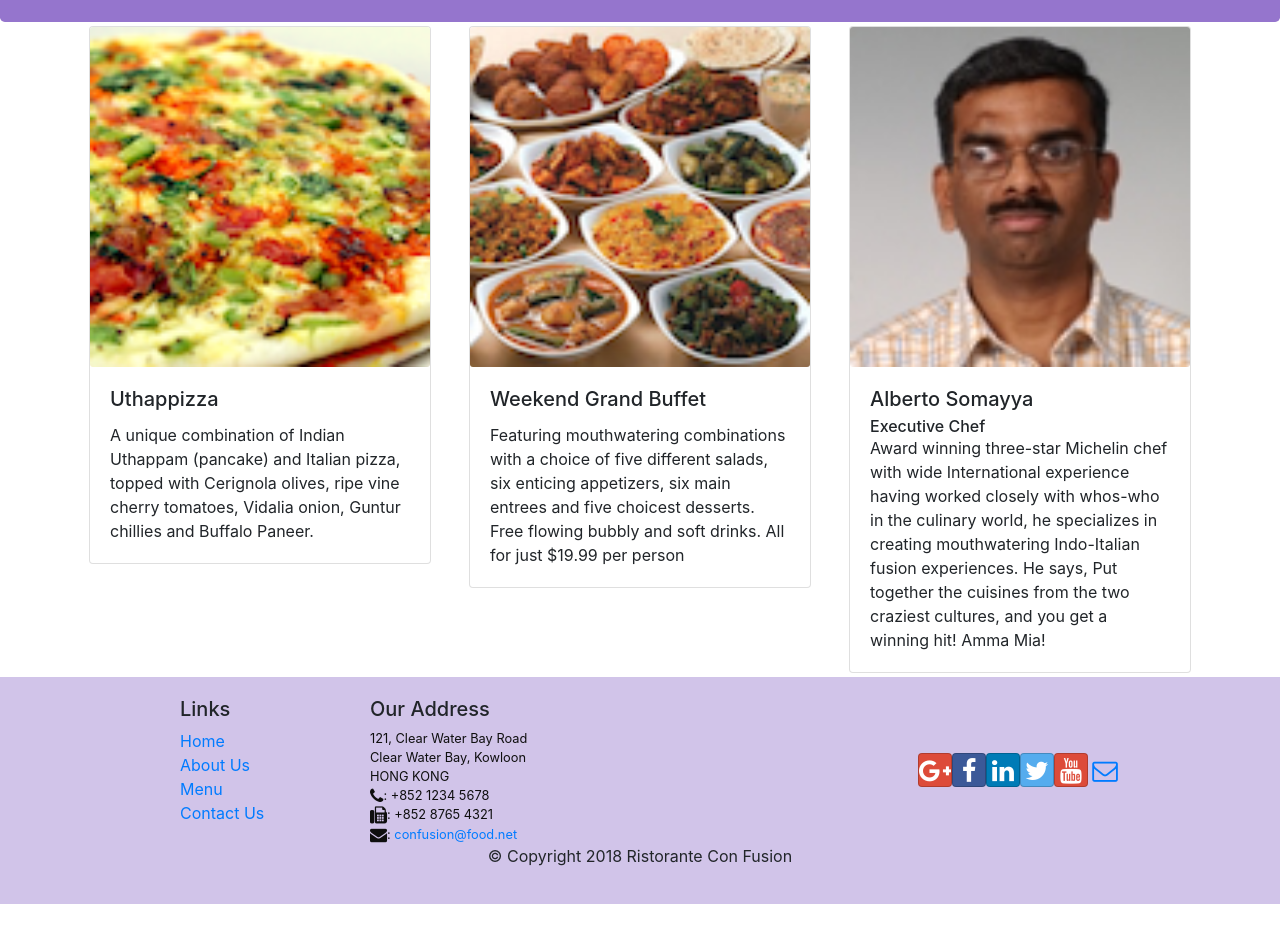
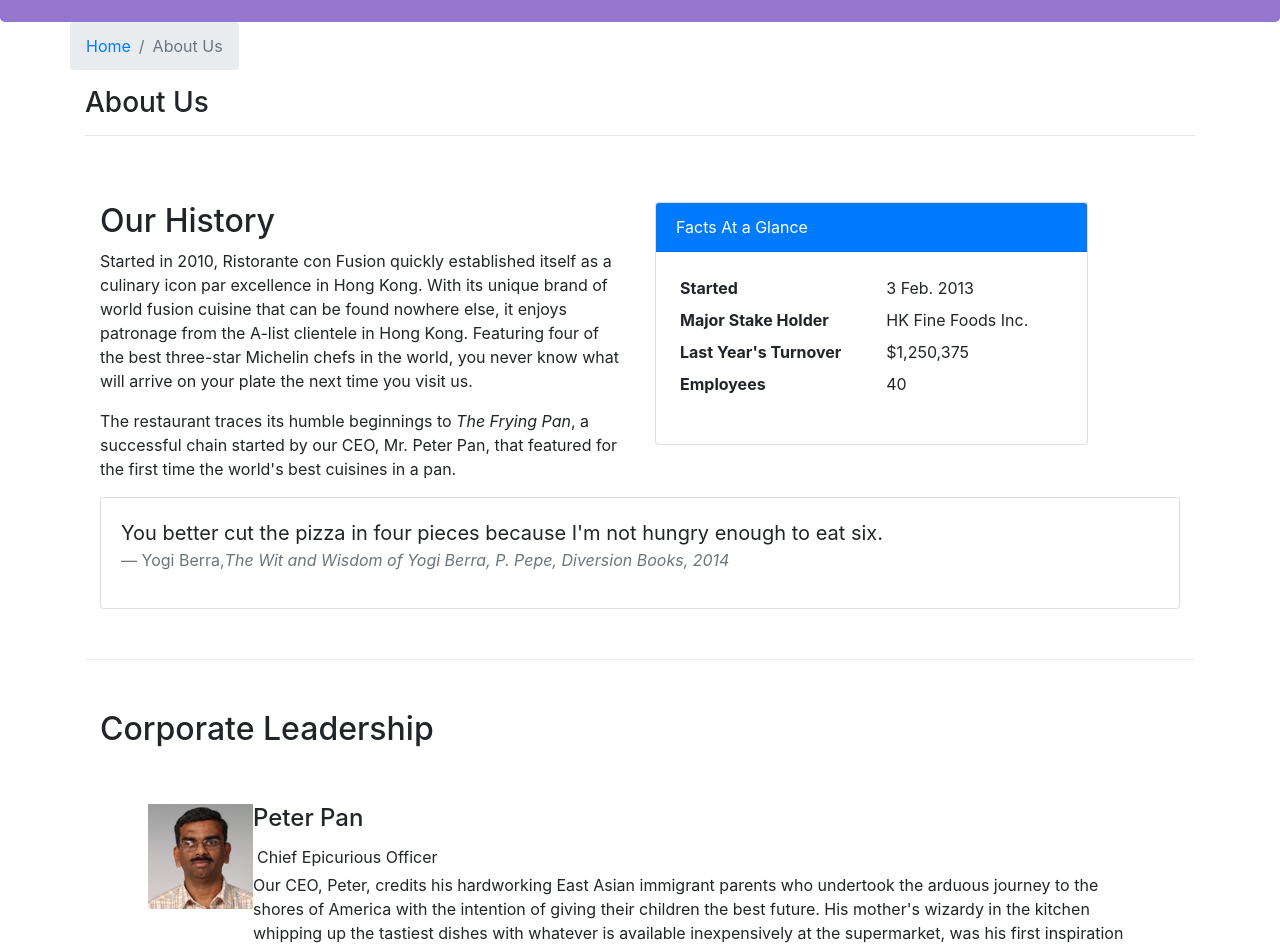
Before and after one commit to Tanveeshs/ReactConfusion, a React (Create React App) app: page /aboutus in a window 1280 px wide. Before the commit this address led to /home. Shown: the part 320-1268 px from the top of the page. Before the commit the page ends 1224 px from the top, so only its background shows below. Built offline with nearby package versions, Linux system fonts and the light colour scheme.

Commit message:
assignment3

```diff
--- /dev/null
+++ b/src/components/AboutComponent.js
@@ -0,0 +1,100 @@
+import React from 'react';
+import { Breadcrumb, BreadcrumbItem, Card, CardBody, CardHeader, Media } from 'reactstrap';
+import { Link } from 'react-router-dom';
+
+function RenderLeader({leader}) {
+    return (
+        <div className="row p-5">
+            <div className="col-12">
+                <Media>
+                    <Media left>
+                        <Media object src={leader.image}  alt={leader.name} />
+                    </Media>
+                    <Media body>
+                        <Media heading>
+                            {leader.name}
+                        </Media>
+                        <Media className="p-1">
+                            {leader.designation}
+                        </Media>
+
+                        {leader.description}
+                    </Media>
+                </Media>
+            </div>
+        </div>
+    );
+
+}
+
+function About(props) {
+
+    const leaders = props.leaders.map((leader) => {
+      return (
+          <RenderLeader leader={leader}/>
+      )
+    });
+
+    return(
+        <div className="container">
+            <div className="row">
+                <Breadcrumb>
+                    <BreadcrumbItem><Link to="/home">Home</Link></BreadcrumbItem>
+                    <BreadcrumbItem active>About Us</BreadcrumbItem>
+                </Breadcrumb>
+                <div className="col-12">
+                    <h3>About Us</h3>
+                    <hr />
+                </div>
+            </div>
+            <div className="row row-content">
+                <div className="col-12 col-md-6">
+                    <h2>Our History</h2>
+                    <p>Started in 2010, Ristorante con Fusion quickly established itself as a culinary icon par excellence in Hong Kong. With its unique brand of world fusion cuisine that can be found nowhere else, it enjoys patronage from the A-list clientele in Hong Kong.  Featuring four of the best three-star Michelin chefs in the world, you never know what will arrive on your plate the next time you visit us.</p>
+                    <p>The restaurant traces its humble beginnings to <em>The Frying Pan</em>, a successful chain started by our CEO, Mr. Peter Pan, that featured for the first time the world's best cuisines in a pan.</p>
+                </div>
+                <div className="col-12 col-md-5">
+                    <Card>
+                        <CardHeader className="bg-primary text-white">Facts At a Glance</CardHeader>
+                        <CardBody>
+                            <dl className="row p-1">
+                                <dt className="col-6">Started</dt>
+                                <dd className="col-6">3 Feb. 2013</dd>
+                                <dt className="col-6">Major Stake Holder</dt>
+                                <dd className="col-6">HK Fine Foods Inc.</dd>
+                                <dt className="col-6">Last Year's Turnover</dt>
+                                <dd className="col-6">$1,250,375</dd>
+                                <dt className="col-6">Employees</dt>
+                                <dd className="col-6">40</dd>
+                            </dl>
+                        </CardBody>
+                    </Card>
+                </div>
+                <div className="col-12">
+                    <Card>
+                        <CardBody className="bg-faded">
+                            <blockquote className="blockquote">
+                                <p className="mb-0">You better cut the pizza in four pieces because
+                                    I'm not hungry enough to eat six.</p>
+                                <footer className="blockquote-footer">Yogi Berra,
+                                    <cite title="Source Title">The Wit and Wisdom of Yogi Berra,
+                                        P. Pepe, Diversion Books, 2014</cite>
+                                </footer>
+                            </blockquote>
+                        </CardBody>
+                    </Card>
+                </div>
+            </div>
+            <div className="row row-content">
+                <div className="col-12">
+                    <h2>Corporate Leadership</h2>
+                </div>
+                <div className="col-12">
+                    {leaders}
+                </div>
+            </div>
+        </div>
+    );
+}
+
+export default About;
--- a/src/components/MainComponent.js
+++ b/src/components/MainComponent.js
@@ -10,6 +10,7 @@ import {LEADERS} from "../shared/leaders";
 import {PROMOTIONS} from "../shared/promotions";
 import { Switch,Route,Redirect } from "react-router-dom";
 import Dishdetail from "./DishdetailComponent";
+import About from "./AboutComponent";
 
 
 class Main extends Component{
@@ -49,6 +50,7 @@ class Main extends Component{
                     <Route exact path="/menu" component={()=> <Menu dishes={this.state.dishes}/> } />
                     <Route path="/menu/:dishId" component={DishWithID} />
                     <Route exact path="/contactus" component={Contact} />
+                    <Route exact path="/aboutus" component={()=><About leaders={this.state.leaders} /> } />
                     <Redirect to="/home"/>
                 </Switch>
                 <Footer/>
--- a/src/components/MenuComponent.js
+++ b/src/components/MenuComponent.js
@@ -2,7 +2,7 @@ import React  from 'react';
 import {Card, CardImg, CardImgOverlay, CardTitle,Breadcrumb,BreadcrumbItem } from "reactstrap";
 import { Link } from "react-router-dom";
 
-function RenderMenuItem({dish , onClick}) {
+function RenderMenuItem({dish}) {
     return (
         <Card>
             <Link to={`/menu/${dish.id}`} >
```
